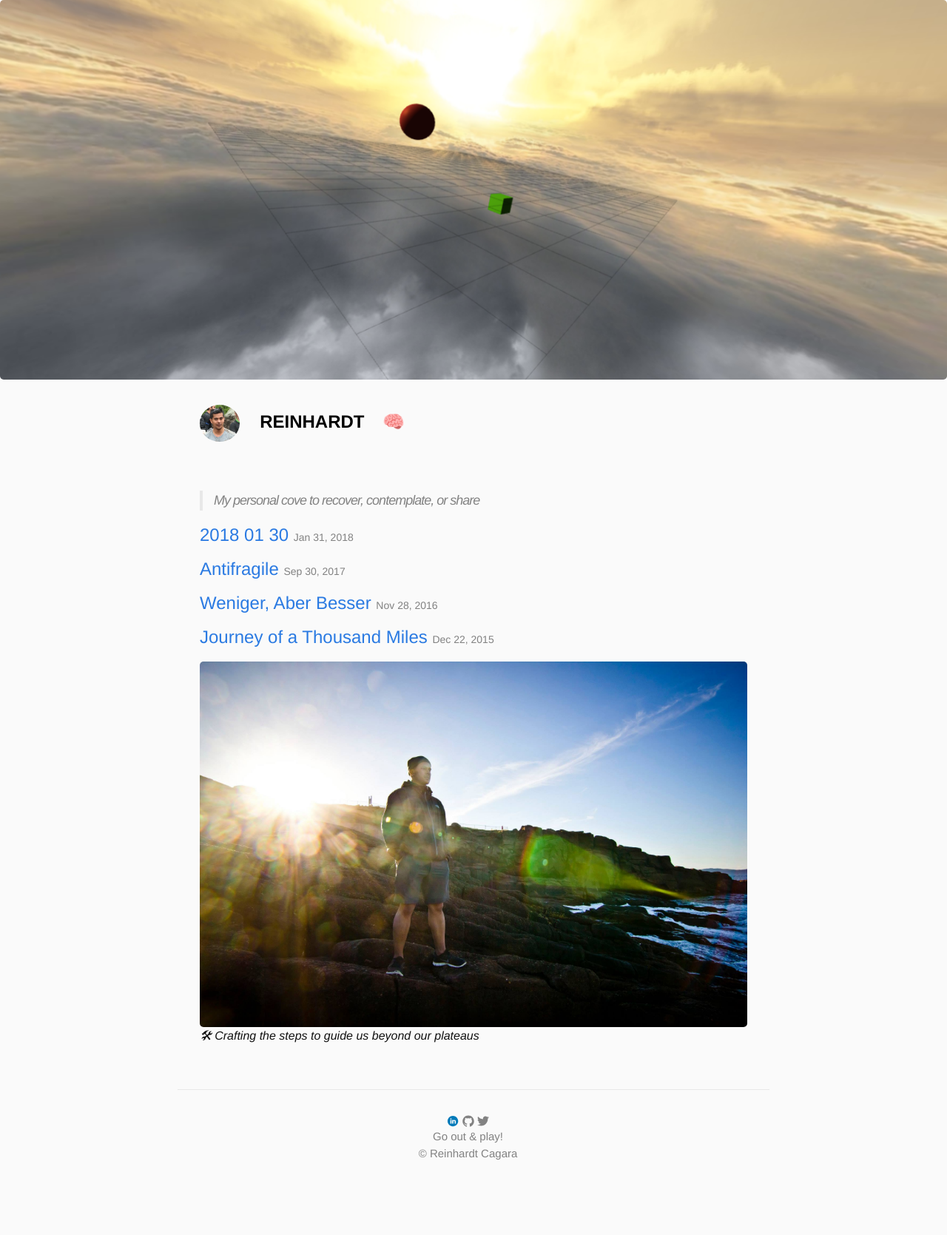
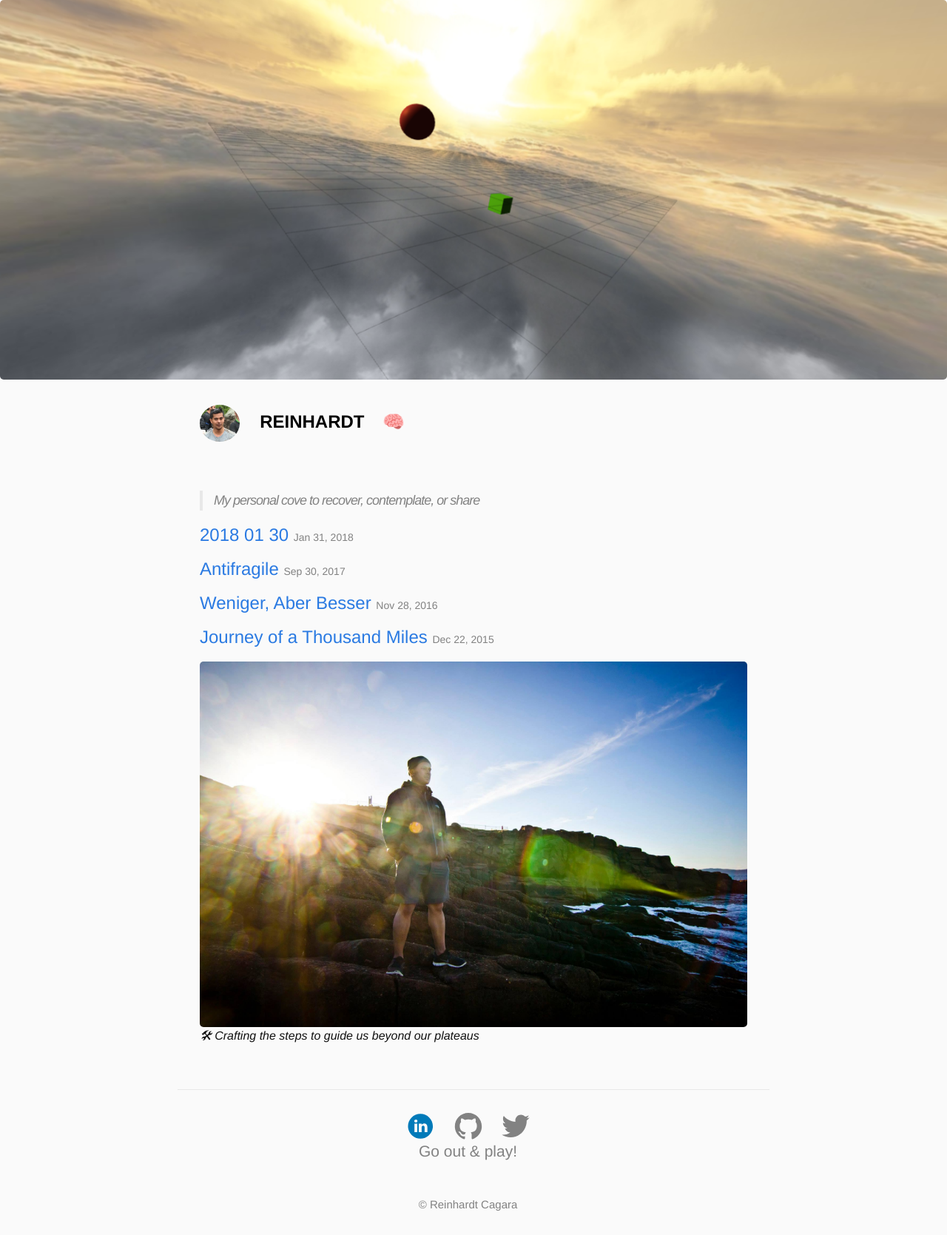
Before and after one commit to reinhardt021/reinhardt021.github.io, a Jekyll site: the page built from index.html, in a window 1280 px wide. Shown: the whole page at 74% size. Built offline with Jekyll 4.4.1, drawn with Linux system fonts in a browser that asks for light colours; before the commit the page ends 1600 px from its top, so only the background shows below that.

Commit message:
fixing styling issues

```diff
--- a/_includes/footer.html
+++ b/_includes/footer.html
@@ -14,7 +14,9 @@
                     {% include icon-twitter.html username=site.twitter_username %}
                 {% endif %}
             </div>
-            <div>{{ site.salutations }}</div>
+            <div class="salutations">{{ site.salutations }}</div>
+            <br/>
+            <br/>
             <div>© Reinhardt Cagara</div>
 
         </div>
--- a/_sass/_base.scss
+++ b/_sass/_base.scss
@@ -195,8 +195,8 @@ pre {
 
     > svg {
         display: inline-block;
-        width: 16px;
-        height: 16px;
+        width: 4em;
+        height: 2.5em;
         vertical-align: middle;
 
         path {
--- a/css/main.scss
+++ b/css/main.scss
@@ -145,3 +145,7 @@ body {
     max-width: 100%;
     border-radius: 5px;
 }
+
+.salutations {
+  font-size: 1.4em;
+}
```
